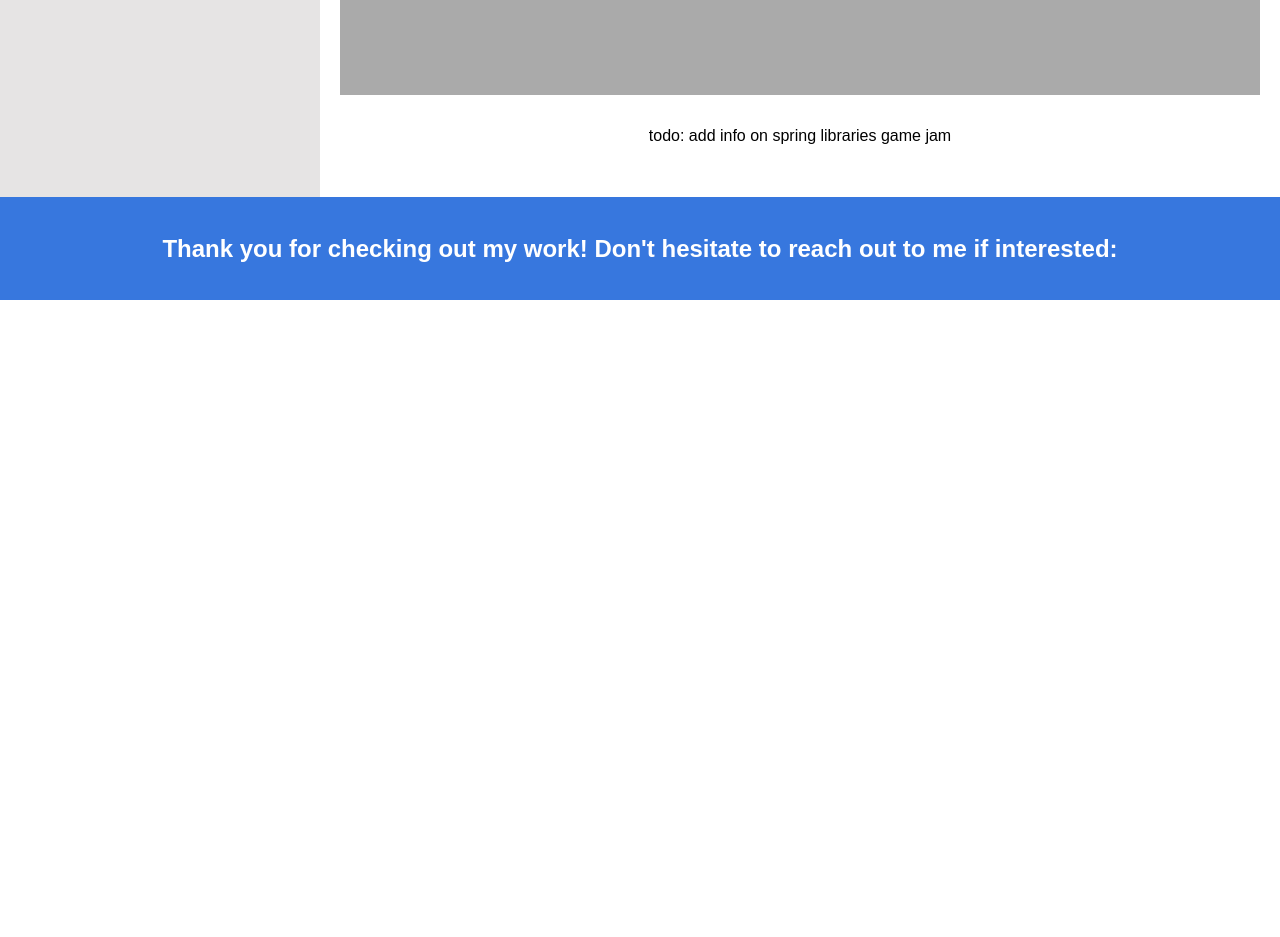
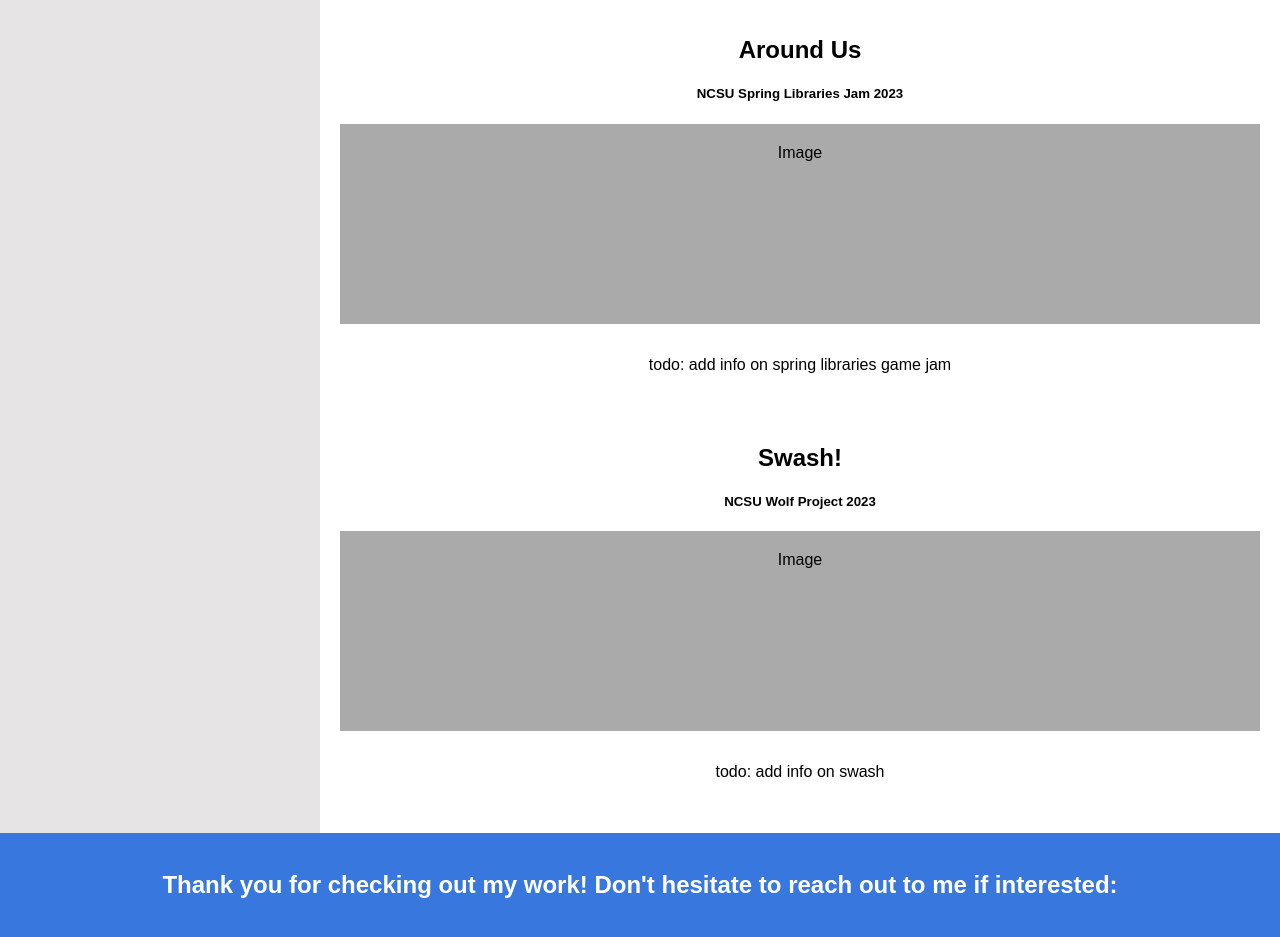
Before and after one commit to gjGameJam/gjgamejam.github.io, a plain HTML site: page index.html in a window 1280 px wide. Shown: the part 1331-2268 px from the top of the page. Before the commit the page ends 1631 px from the top, so only its background shows below. Drawn offline with Linux system fonts and the light colour scheme.

Commit message:
added to sections and tested image

```diff
--- a/index.html
+++ b/index.html
@@ -127,6 +127,8 @@
             <h2>10th Life of Mittens</h2>
             <h5>Red Storm Game Jam</h5>
             <div class="fakeimg" style="height:200px;">Image</div>
+            <!-- replace fake images with correct image(s) -->
+            <img src = "assets/images/10LOM_menuScreen.jpg" alt = "10th Life of Mittens Menu Screen">
             <p>todo: add info on red storm jam.</p>
             <br>
             <h2>Dig Deep</h2>
@@ -138,6 +140,11 @@
             <h5>NCSU Spring Libraries Jam 2023</h5>
             <div class="fakeimg" style="height:200px;">Image</div>
             <p>todo: add info on spring libraries game jam</p>
+            <br>
+            <h2>Swash!</h2>
+            <h5>NCSU Wolf Project 2023</h5>
+            <div class="fakeimg" style="height:200px;">Image</div>
+            <p>todo: add info on swash</p>
           </div>
         </div>
 
```
